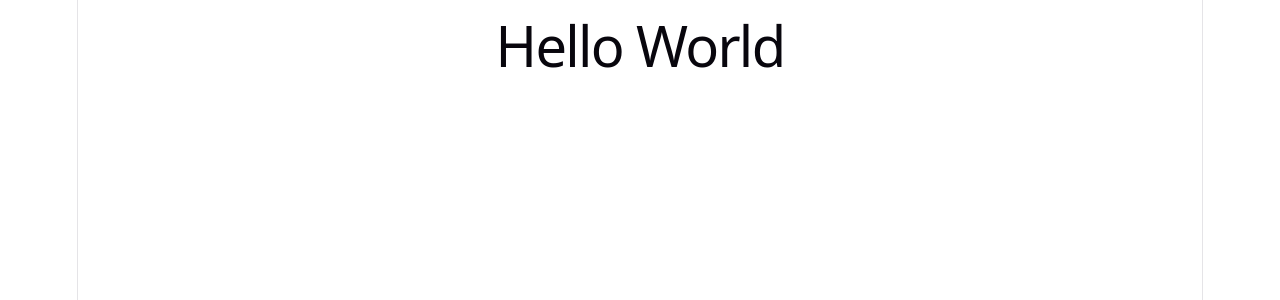
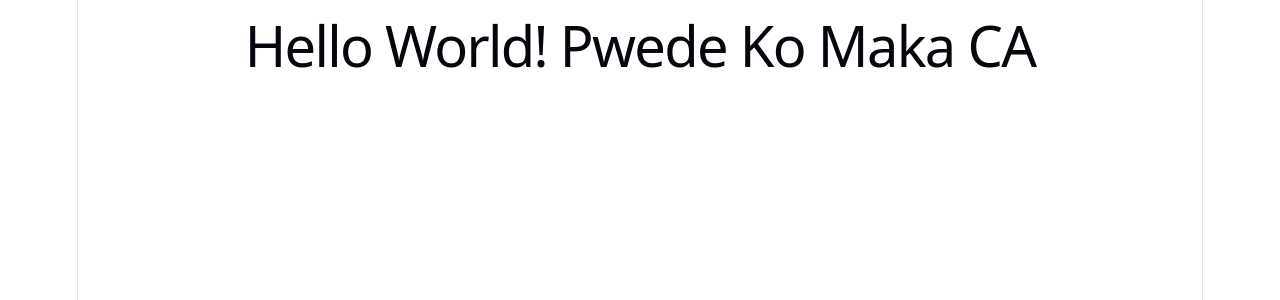
Before and after one commit to plaxorizor/GPSCv2, a React (Vite) app: page / in a window 1280 px wide. Shown: the top 300 px of the page. Built offline with nearby package versions, Linux system fonts and the light colour scheme.

Commit message:
hello world

```diff
--- a/src/App.tsx
+++ b/src/App.tsx
@@ -4,7 +4,7 @@ function App() {
     return (
         <>
             <div>
-                <h1>Hello World</h1>
+                <h1>Hello World! Pwede Ko Maka CA</h1>
             </div>
         </>
     );
```
